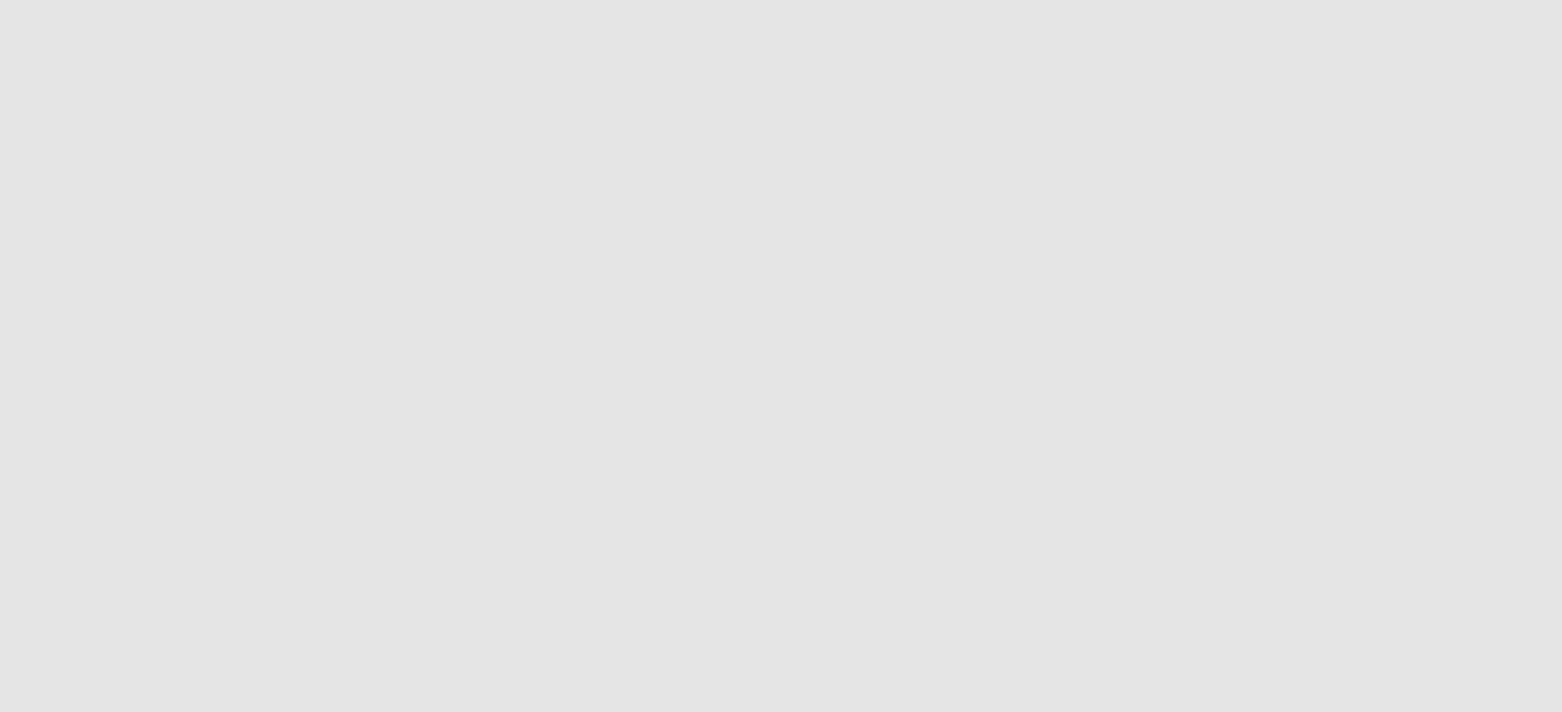
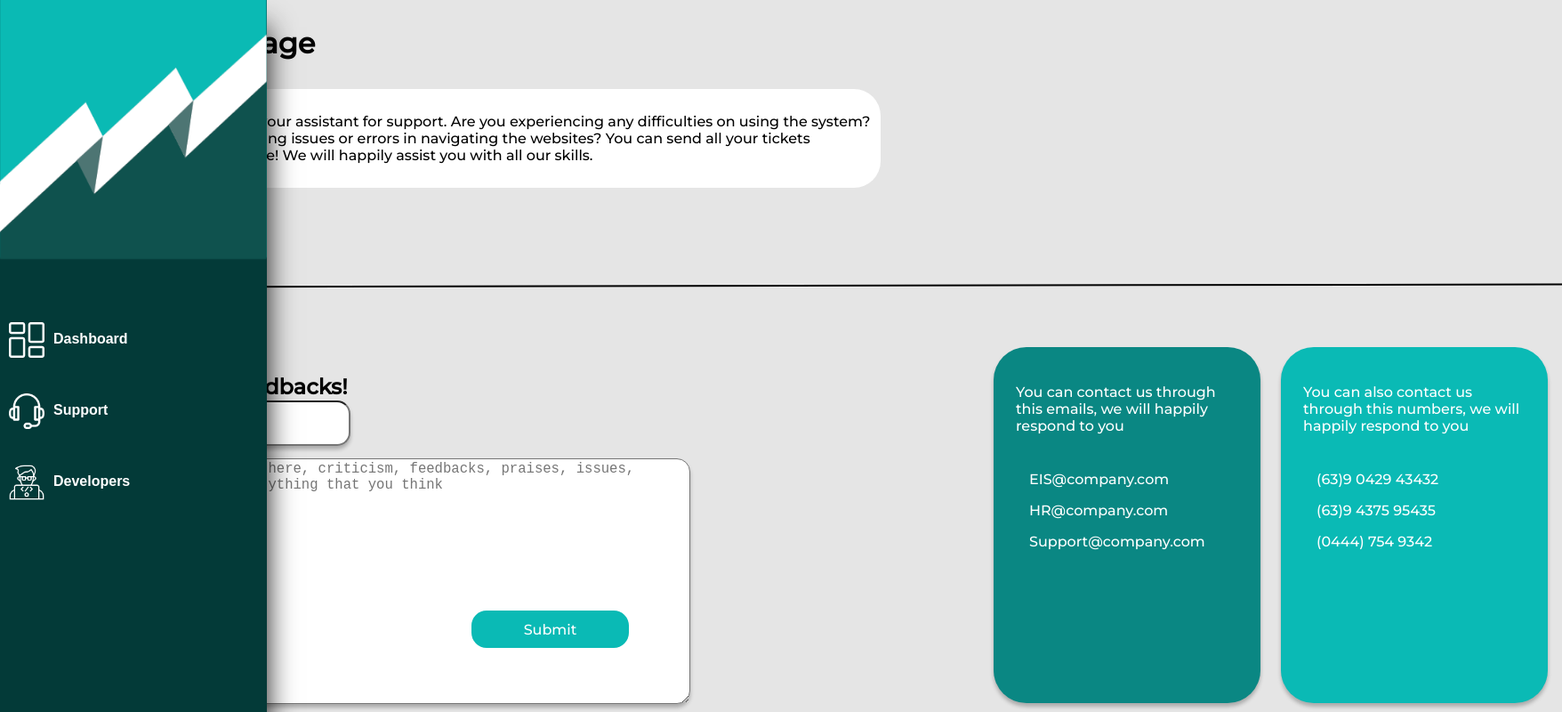
Before and after one commit to Haniel023/EIS-System, a React (Create React App) app in the folder frontend/: page /Support in a window 1280 px wide. Shown: the whole page at 89% size, 1756 px wide, since content can reach past the window. Built offline with nearby package versions, Linux system fonts and the light colour scheme.

Commit message:
Support Page from Jared's Branch

```diff
--- a/frontend/src/Components/Dashboard/Sidebar.js
+++ b/frontend/src/Components/Dashboard/Sidebar.js
@@ -25,10 +25,10 @@ const Sidebar = () => {
             <img src={icoDevelopers} className="buttonLogo"></img>
                 Developers
             </button>
-            <button className="sidebarButton logoutButton">
+            {/* <button className="sidebarButton logoutButton">
             <img src={icoLogout} className="buttonLogo"></img>
                 Logout
-            </button>
+            </button> */}
         </div>
     );
   };
--- a/frontend/src/Components/DeveloperPage/DeveloperPage.js
+++ b/frontend/src/Components/DeveloperPage/DeveloperPage.js
@@ -27,8 +27,8 @@ const DeveloperPage = () => {
             <div>
             <img src={img6} className="image6" alt=""/>
                 <div className="developer1">
-                    <h1>Jether DeLeon</h1>
-                    <h5>Full Stack Developer </h5>
+                    <h1>Jether De Leon</h1>
+                    <h5>Team Lead/Full Stack Developer</h5>
                 </div>
 
                 <div className="line1">
--- a/frontend/src/Components/Support/Support.js
+++ b/frontend/src/Components/Support/Support.js
@@ -1,10 +1,66 @@
-import React from 'react'
+import SupportHeader from './SupportHeader'
+import React, { useState, useEffect } from 'react'
+import Sidebar from "../Dashboard/Sidebar";
+import Grid from "react-loader-spinner";
 
-function Support() {
+const Support = () => {
+    const [Loader, setLoader] = useState(true)
+    useEffect(() => {
+      setTimeout(() => {
+        setLoader(false)
+      }, 1500)
+    }, [])
     return (
-        <div>
+            <div className='support-container'>
+                <div className="line2"></div>
+              <Sidebar/>
+              <SupportHeader/>
+              <div className="talk-bubble tri-right round btm-left">
+            <p className='support-text2'>Hello! I am your assistant for support. Are you experiencing any difficulties on using the system? Are you having issues or errors
+                in navigating the websites? You can send all your tickets through here! We will happily assist you with all our skills.
+            </p>
+          </div>
+            <div>
+                <div className="SupportLine1">
+                </div>
 
+                <form>
+                    <h2 className = 'h2-feedback'>Send your feedbacks!</h2>
+                  <div>
+
+                    <input type="email" className="email-area" aria-describedby="emailHelp" placeholder = 'Enter your Email Address'/>
+                  </div>
+                  <div>
+
+                    <textarea className="comment-area" rows="5" placeholder ='Type your message here, criticism, feedbacks, praises, issues, difficulties or anything that you think'/>
+                  </div>
+                  <button type="submit" className="submit-btn">Submit</button>
+                </form>
+              </div>
+            <div className='contact-us'>
+              <p className='support-text'>You can contact us through this emails, we will happily respond to you</p>
+              <ul>EIS@company.com</ul>
+              <ul>HR@company.com</ul>
+              <ul>Support@company.com</ul>
+            </div>
+            <div className='contact-us2'>
+              <p className='support-text'>You can also contact us through this numbers, we will happily respond to you</p>
+              <ul>(63)9 0429 43432</ul>
+              <ul>(63)9 4375 95435</ul>
+              <ul>(0444) 754 9342</ul>
+            </div>
+            <div style={{ minHeight: '120%', minWidth: '100%', backgroundColor: '#e5e5e5', display: Loader === true ? 'flex' : 'none',
+                          justifyContent: 'center', alignItems:'center', position:'absolute', top: 0, }}>
+            <Grid
+              type="Puff"
+              color="#0abab5"
+              height={100}
+              width={100}
+              timeout={1500}
+            />
+          </div>
         </div>
+
     )
 }
 
--- /dev/null
+++ b/frontend/src/Components/Support/SupportHeader.js
@@ -0,0 +1,21 @@
+import React from 'react'
+import PropTypes from 'prop-types'
+
+
+const SupportHeader = ({ title }) => {
+    return (
+        <div>
+            <h1 className='supportHeader'>{title}</h1>
+        </div>
+    )
+}
+
+SupportHeader.defaultProps = {
+    title: 'Support Page',
+}
+
+SupportHeader.protoTypes = {
+    title: PropTypes.string.isRequired,
+}
+
+export default SupportHeader
--- a/frontend/src/index.css
+++ b/frontend/src/index.css
@@ -936,42 +936,19 @@ position: absolute;
 /* ---------------------- Support Page -----------------------*/
 
 .supportHeader {
+  position: absolute;
+  left: 130px;
   color: black;
-
   font-family: 'Montserrat';
-}
-
-.tri-right.border.left-top:before {
-	content: ' ';
-	position: absolute;
-	width: 0;
-	height: 0;
-  left: -40px;
-	right: auto;
-  top: -8px;
-	bottom: auto;
-	border: 32px solid;
-	border-color: #666 transparent transparent transparent;
-
-}
-.tri-right.left-top:after{
-	content: ' ';
-	position: absolute;
-	width: 0;
-	height: 0;
-  left: -20px;
-	right: auto;
-  top: 0px;
-	bottom: auto;
-	border: 22px solid;
-	border-color: lightyellow transparent transparent transparent;
 }
 
 .talk-bubble {
 	margin: 40px;
   display: inline-block;
-  position: relative;
-	width: 300px;
+  position: absolute;
+  top: 60px;
+  left: 150px;
+	width: 800px;
 	height: auto;
 	background-color: #ffff;
 }
@@ -989,7 +966,7 @@ position: absolute;
   position: absolute;
   width: 300px;
   height: 400px;
-  right: 450px;
+  left: 1117px;
   top: 390px;
   background: #0a8783;
   box-shadow: 0px 4px 4px rgba(0, 0, 0, 0.25);
@@ -1002,32 +979,30 @@ position: absolute;
   position: absolute;
   width: 300px;
   height: 400px;
-  right: 100px;
+  left: 1440px;
   top: 390px;
   background: #0abab5;
   box-shadow: 0px 4px 4px rgba(0, 0, 0, 0.25);
   border-radius: 37px;
   color: #ffffff;
-
-
 }
-
 
 .comment-area {
   position: absolute;
   width: 50%;
   height: 270px;
   top: 515px;
+  left: 130px;
   box-shadow: 0px 4px 4px rgba(0, 0, 0, 0.25);
   border-radius: 15px;
   font-size: larger;
 }
 
 .submit-btn {
-  position: fixed;
+  position: absolute;
   width: 177px;
   height: 42px;
-  left: 41%;
+  left: 530px;
   bottom: 9%;
   background: #0abab5;
   border-radius: 17px;
@@ -1038,28 +1013,23 @@ position: absolute;
   cursor: pointer;
 }
 
-.support-container {
-  position: absolute;
-  width: 100%;
-  height: 100%;
- background: transparent;
-}
+
 
 .email-area {
   position: absolute;
   width: 20%;
   height: 45px;
   top: 450px;
+  left: 130px;
   box-shadow: 0px 4px 4px rgba(0, 0, 0, 0.25);
   border-radius: 15px;
 }
 
 .h2-feedback {
   position: absolute;
-  top: 400px
+  top: 400px;
+  left: 130px;
 }
-
-
 
 .support-text {
   padding: 25px;
@@ -1068,3 +1038,13 @@ position: absolute;
 .support-text2 {
   padding: 11px;
 }
+
+.SupportLine1{
+  position: absolute;
+width: 1624px;
+height: 0px;
+left: 130px;
+top: 320px;
+border: 1px solid #000000;
+transform: rotate(-0.11deg);
+}
```
